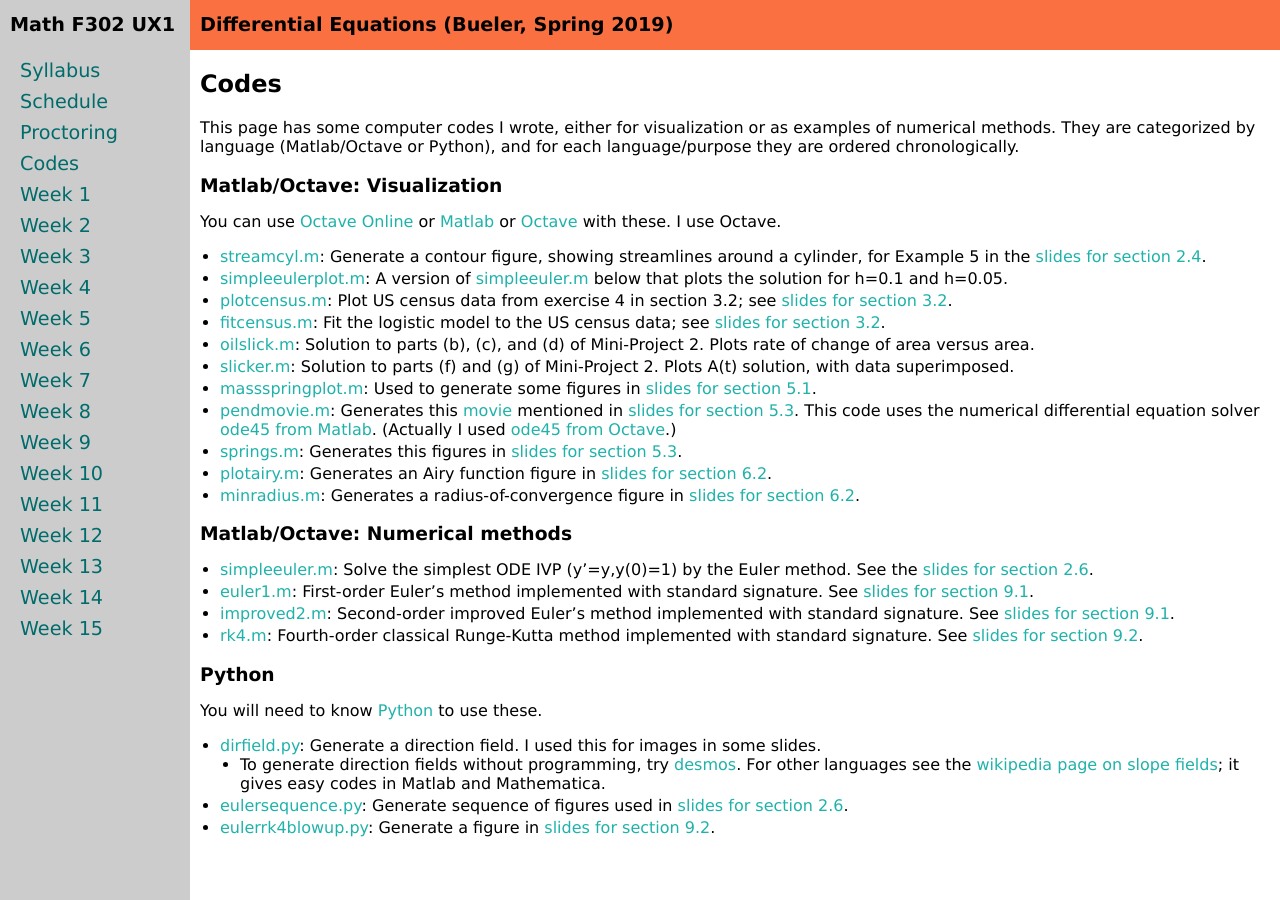
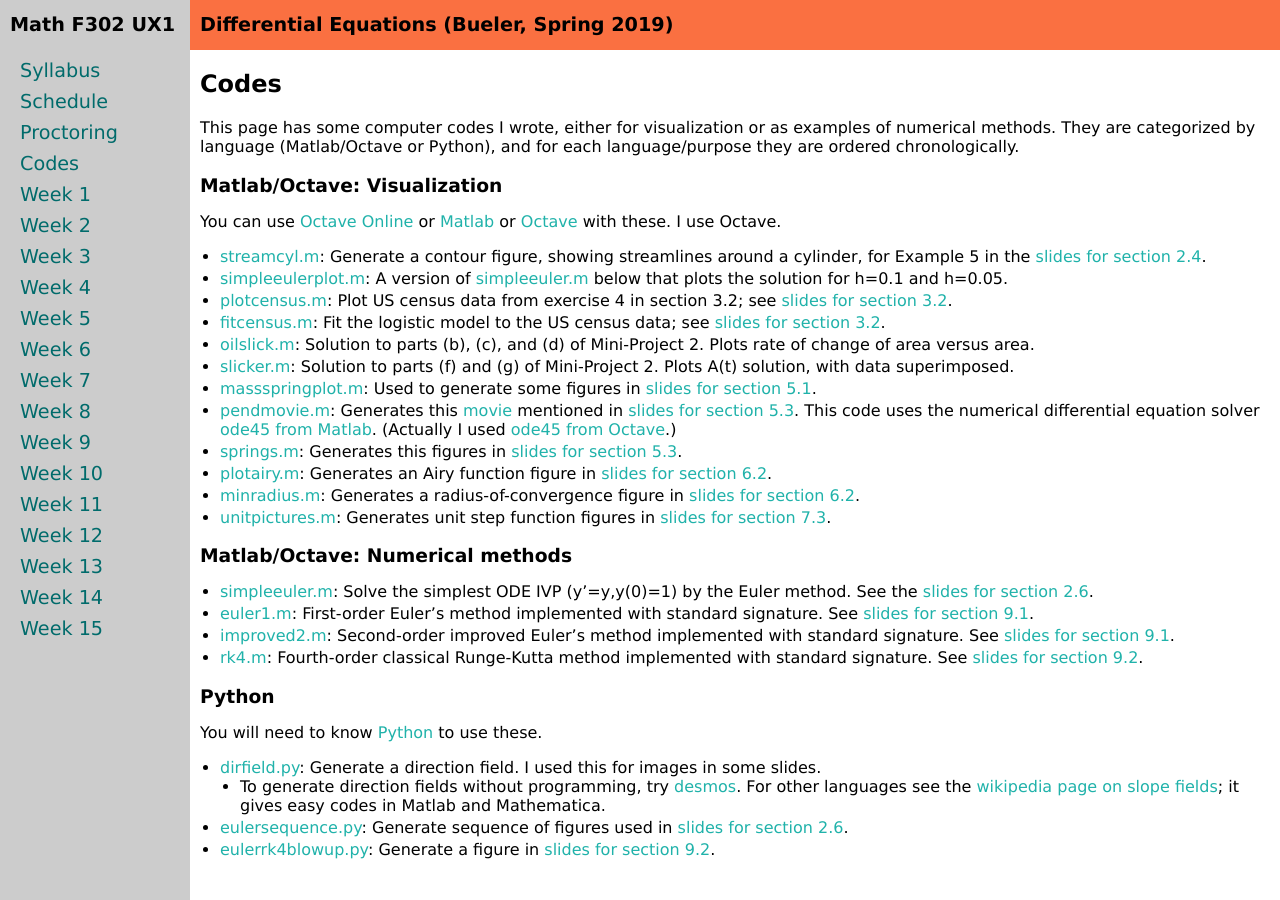
Before and after one commit to bueler/math302, a Jekyll site: the page built from codes.md, in a window 1280 px wide. Built offline with Jekyll 4.4.1, drawn with Linux system fonts in a browser that asks for light colours.

Commit message:
post a figure code

```diff
--- a/codes.md
+++ b/codes.md
@@ -22,6 +22,7 @@ You can use [Octave Online](https://octave-online.net/) or [Matlab](https://www.
 * [springs.m](assets/codes/springs.m): Generates this figures in [slides for section 5.3](assets/slides/5-3.pdf).
 * [plotairy.m](assets/codes/plotairy.m): Generates an Airy function figure in [slides for section 6.2](assets/slides/6-2.pdf).
 * [minradius.m](assets/codes/minradius.m): Generates a radius-of-convergence figure in [slides for section 6.2](assets/slides/6-2.pdf).
+* [unitpictures.m](assets/codes/unitpictures.m): Generates unit step function figures in [slides for section 7.3](assets/slides/7-3.pdf).
 
 ### Matlab/Octave: Numerical methods
 
```
Also changed, not shown: 1 other file.
